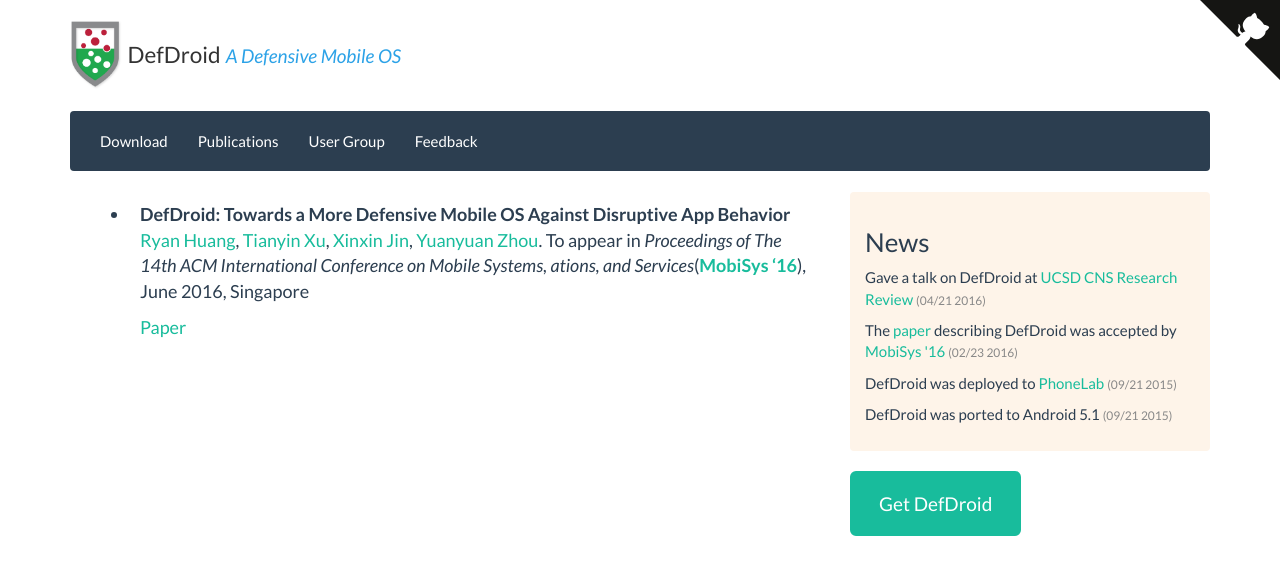
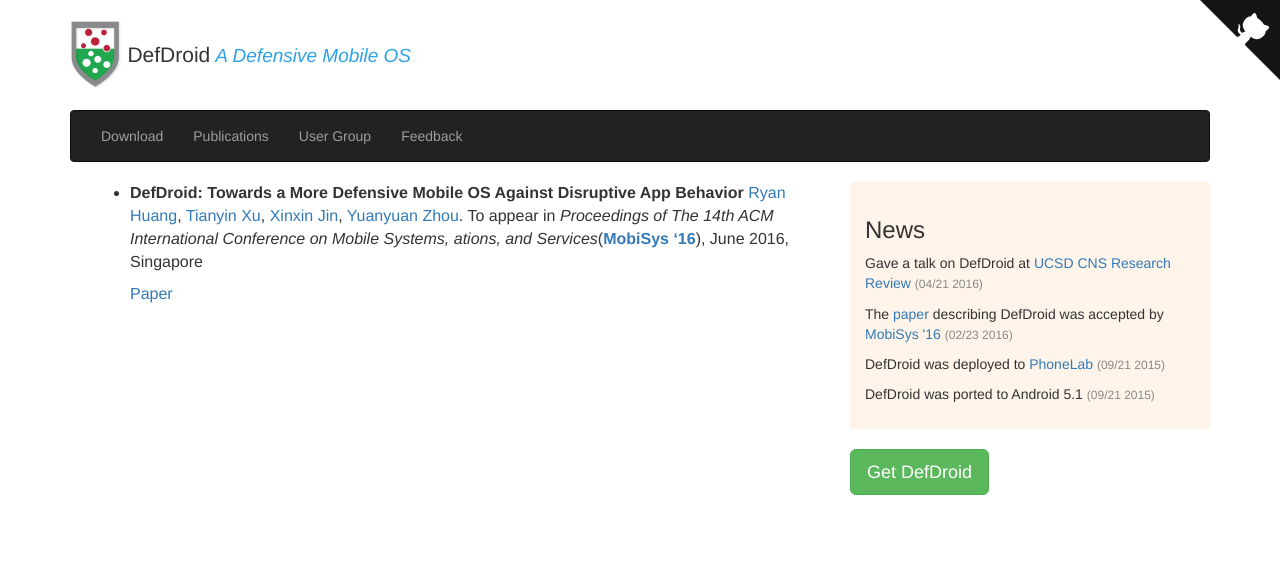
Before and after one commit to DefDroid/defdroid.github.io, a Jekyll site: the page built from publication.md, in a window 1280 px wide. Shown: the top 575 px of the page. Built offline with Jekyll 4.4.1, drawn with Linux system fonts in a browser that asks for light colours.

Commit message:
use default bootstrap

```diff
--- a/_includes/header.html
+++ b/_includes/header.html
@@ -4,7 +4,7 @@
       <a class="nodec" href="/"><img class="logo" src="images/defdroid.png"><span class="trademark">DefDroid</span><span class="tagline">A Defensive Mobile OS</span></a>
     </p>
   </div>
-  <nav class="navbar navbar-default" role="navigation">
+  <nav class="navbar navbar-inverse" role="navigation">
     <div class="navbar-header">
       <button class="navbar-toggle" type="button" data-toggle="collapse" data-target="#navbar-main">
         <span class="sr-only">Toggle navigation</span>
--- a/css/main.css
+++ b/css/main.css
@@ -49,6 +49,5 @@
 .pubs {
 }
 .pubitem {
-  font-size: 18px;
-  padding: 10px;
+  font-size: 16px;
 }
```
Also changed, not shown: css/bootstrap.min.css.
